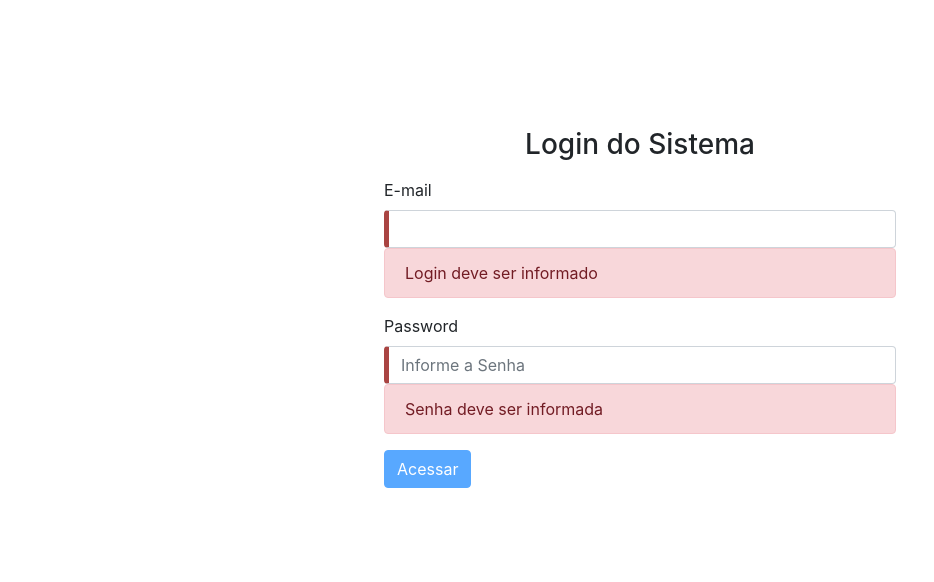
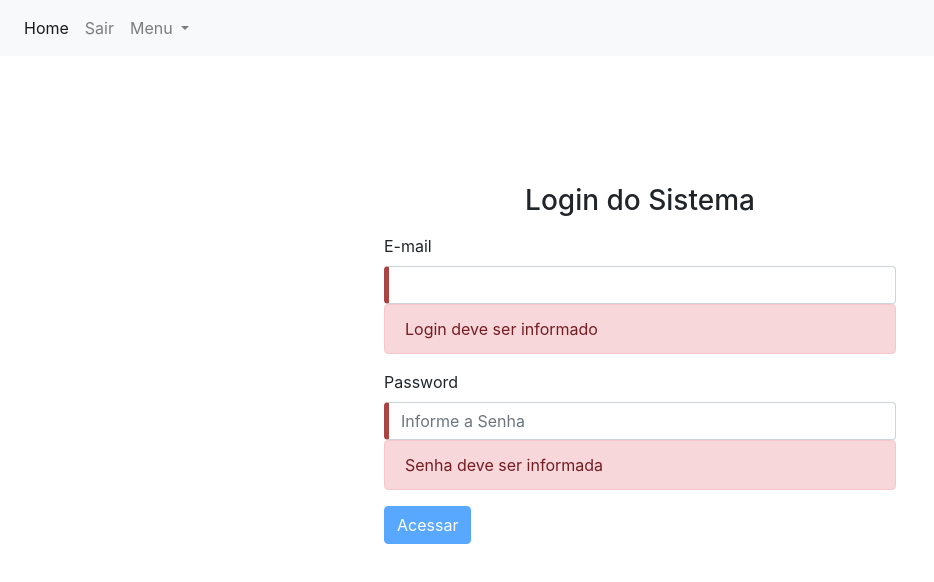
Before and after one commit to Jordan-Negreiros/SpringBoot-Angular-FrontEnd, an Angular app: page /login in a window 1280 px wide. Shown: the top 582 px of the page, without its empty margins (0-934 px from the left). Built offline with nearby package versions, Linux system fonts and the light colour scheme.

Commit message:
Criando Barra de Menu e Interceptor

```diff
--- a/src/app/app.component.html
+++ b/src/app/app.component.html
@@ -1 +1,27 @@
+<div id="page-content-wrapper" >
+  <nav class="navbar navbar-expand-lg navbar-light bg-light" >
+
+    <div class="collapse navbar-collapse" id="navbarSupportedContent">
+      <ul class="navbar-nav mr-auto">
+        <li class="nav-item active">
+          <a class="nav-link" [routerLink]="['/home']" routerLinkActive="router-link-active" >Home</a>
+        </li>
+        <li class="nav-item">
+          <a class="nav-link" (click)="sair()">Sair</a>
+        </li>
+        <li class="nav-item dropdown">
+          <a class="nav-link dropdown-toggle" href="#" id="navbarDropdown" role="button" data-toggle="dropdown" aria-haspopup="true" aria-expanded="false">
+            Menu
+          </a>
+          <div class="dropdown-menu" aria-labelledby="navbarDropdown">
+            <a class="dropdown-item" href="#">Link 1</a>
+            <a class="dropdown-item" href="#">Link 2</a>
+            <div class="dropdown-divider"></div>
+            <a class="dropdown-item" href="#">Link 3</a>
+          </div>
+        </li>
+      </ul>
+    </div>
+  </nav>
+</div>
 <router-outlet></router-outlet>
--- a/src/app/app.component.ts
+++ b/src/app/app.component.ts
@@ -1,14 +1,29 @@
-import { Component } from '@angular/core';
+import {Component, OnInit} from '@angular/core';
+import {Router} from '@angular/router';
 
 @Component({
   selector: 'app-root',
   templateUrl: './app.component.html',
   styleUrls: ['./app.component.css']
 })
-export class AppComponent {
+export class AppComponent implements OnInit{
   title = 'Projeto-Angular-API-Rest';
 
 
-  constructor() {
+  constructor(private router: Router) {
   }
+
+  ngOnInit(): void {
+
+    if (localStorage.getItem('token') == null) {
+      this.router.navigate(['login']);
+    }
+
+  }
+
+  public sair() {
+    localStorage.clear();
+    this.router.navigate(['login']);
+  }
+
 }
--- a/src/app/app.module.ts
+++ b/src/app/app.module.ts
@@ -7,6 +7,7 @@
 import { HomeComponent } from './home/home.component';
 import {Routes, RouterModule} from '@angular/router';
 import { LoginComponent } from './login/login.component';
+import {HttpInterceptorModule} from './service/header-interceptor.service';
 
 export const appRouters: Routes = [
   {path: 'home', component: HomeComponent},
@@ -26,7 +27,8 @@
     BrowserModule,
     FormsModule,
     HttpClientModule,
-    routes
+    routes,
+    HttpInterceptorModule
   ],
   providers: [],
   bootstrap: [AppComponent]
--- /dev/null
+++ b/src/app/service/header-interceptor.service.ts
@@ -0,0 +1,37 @@
+import { Injectable, NgModule } from '@angular/core';
+import { HttpInterceptor, HTTP_INTERCEPTORS } from '@angular/common/http';
+
+@Injectable()
+export class HeaderInterceptorService implements HttpInterceptor {
+
+  intercept(req: import("@angular/common/http").HttpRequest<any>, next: import("@angular/common/http").HttpHandler): import("rxjs").Observable<import("@angular/common/http").HttpEvent<any>> {
+
+    if (localStorage.getItem('token') !== null) {
+      const token = 'Bearer ' + localStorage.getItem('token');
+
+      const tokenRequest = req.clone({
+        headers: req.headers.set('Authorization', token)
+      });
+
+      return next.handle(tokenRequest);
+    } else {
+      return next.handle(req);
+    }
+
+  }
+
+  constructor() { }
+}
+
+@NgModule({
+  providers: [{
+    provide: HTTP_INTERCEPTORS,
+    useClass: HeaderInterceptorService,
+    multi: true,
+  },
+  ],
+})
+
+export class HttpInterceptorModule {
+
+}
```
